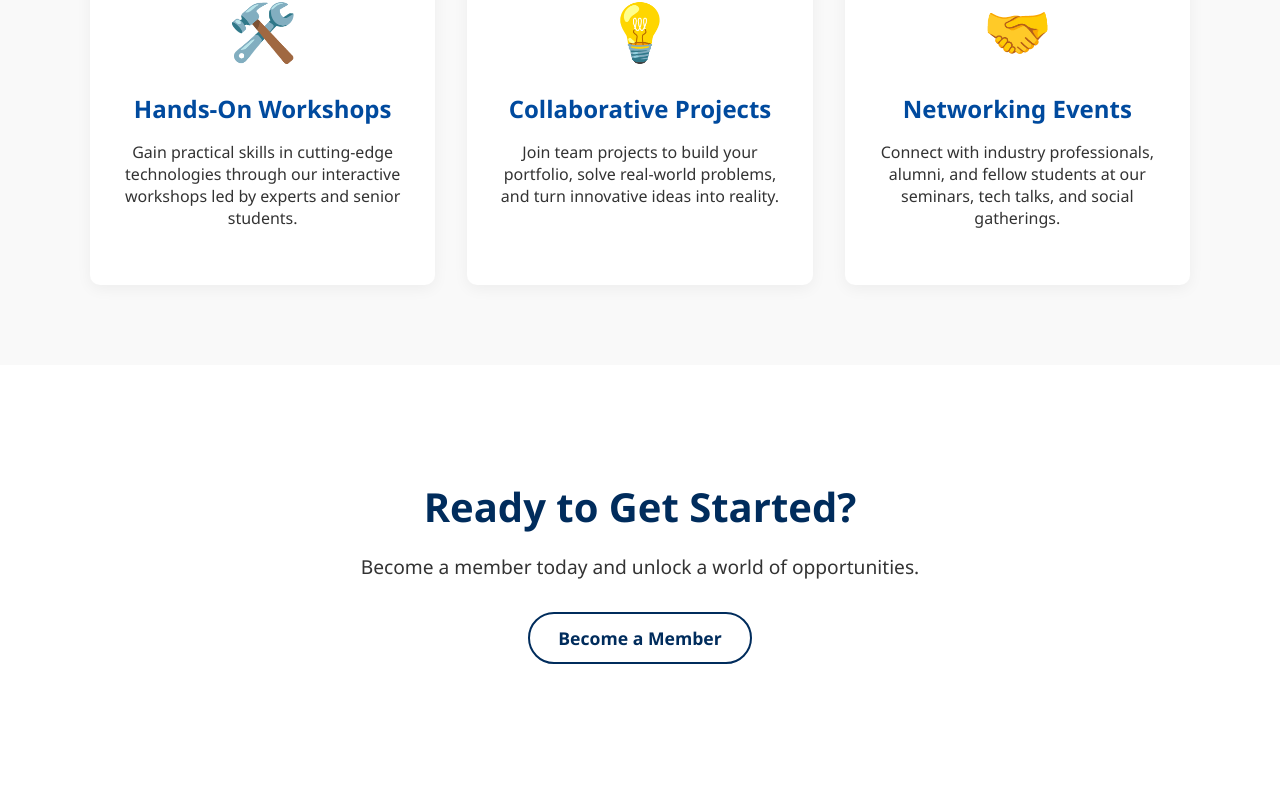
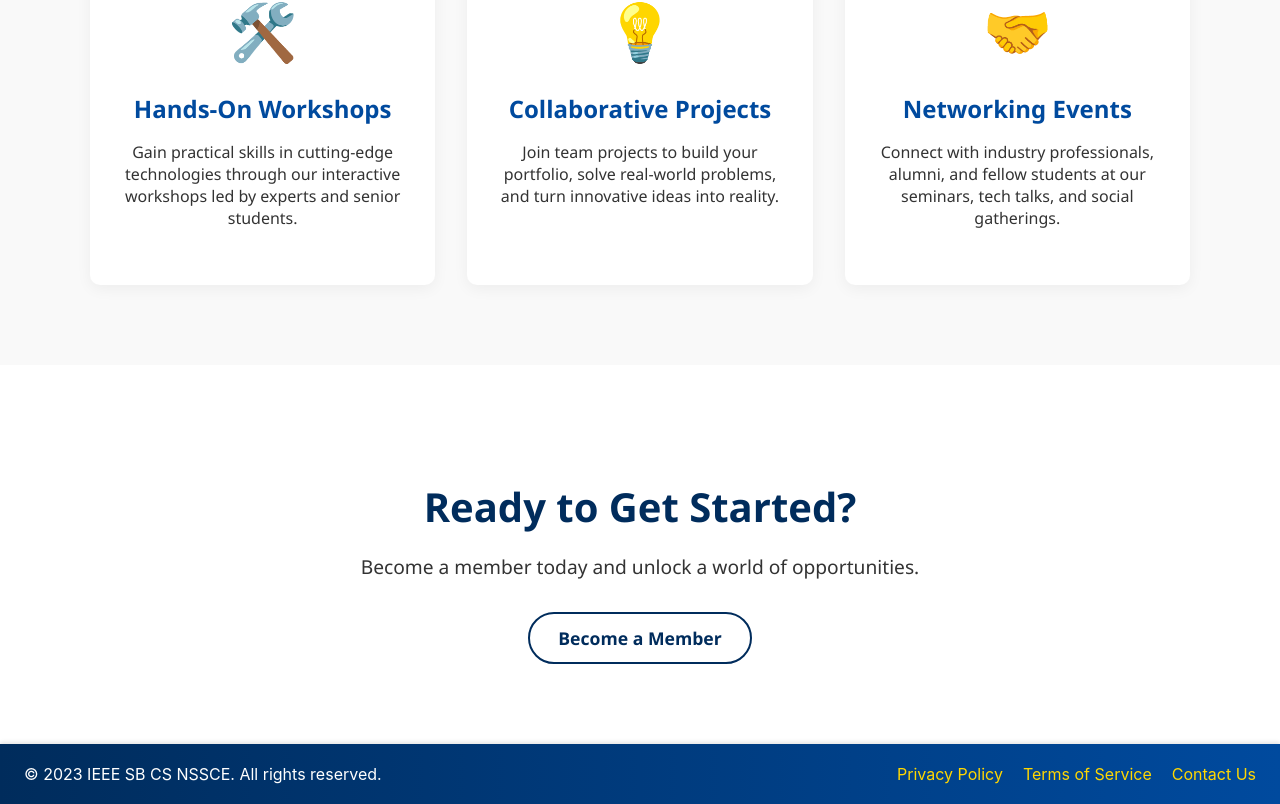
Before and after one commit to IEECSSBCNSSCE/ieeecssbcnssce, a React (Create React App) app: page / in a window 1280 px wide. Shown: the part 1424-2228 px from the top of the page. Before the commit the page ends 2168 px from the top, so only its background shows below. Built offline with nearby package versions, Linux system fonts and the light colour scheme.

Commit message:
footer is added

```diff
--- a/src/App.js
+++ b/src/App.js
@@ -1,12 +1,14 @@
 import './App.css';
 import Navbar from './components/navbar/navbar';
 import HomePage from './components/homepage/homepage';
+import Footer from './components/footer/footer';
 
 function App() {
   return (
     <div className="App">
     <Navbar/>
     <HomePage/>
+    <Footer/>
     </div>
   );
 }
--- /dev/null
+++ b/src/components/footer/footer.css
@@ -0,0 +1,54 @@
+/* --- General Footer Styling --- */
+.footer {
+  background: linear-gradient(90deg, #002c5c, #004a9e); /* Darker IEEE blue gradient */
+  color: #fff;
+  padding: 20px 0;
+  text-align: center;
+  position: relative;
+  bottom: 0;
+  width: 100%;
+  box-shadow: 0 -2px 4px rgba(0, 0, 0, 0.1);
+}
+
+.footer-container {
+  max-width: 1300px;
+  margin: 0 auto;
+  padding: 0 24px;
+  display: flex;
+  justify-content: space-between;
+  align-items: center;
+  flex-wrap: wrap;
+}
+
+.footer p {
+  margin: 0;
+  font-size: 1rem;
+}
+
+.footer-links {
+  display: flex;
+  gap: 20px;
+}
+
+.footer-links a {
+  color: #ffd700; /* IEEE gold color */
+  text-decoration: none;
+  font-size: 1rem;
+  transition: color 0.2s ease-in-out;
+}
+
+.footer-links a:hover {
+  color: #fff;
+}
+
+/* --- Responsive Design --- */
+@media screen and (max-width: 768px) {
+  .footer-container {
+    flex-direction: column;
+    gap: 10px;
+  }
+
+  .footer-links {
+    justify-content: center;
+  }
+}
--- /dev/null
+++ b/src/components/footer/footer.js
@@ -0,0 +1,19 @@
+import React from 'react';
+import './footer.css';
+
+const Footer = () => {
+  return (
+    <footer className="footer">
+      <div className="footer-container">
+        <p>&copy; 2023 IEEE SB CS NSSCE. All rights reserved.</p>
+        <div className="footer-links">
+          <a href="/privacy">Privacy Policy</a>
+          <a href="/terms">Terms of Service</a>
+          <a href="/contact">Contact Us</a>
+        </div>
+      </div>
+    </footer>
+  );
+};
+
+export default Footer;
```
Also changed, not shown: 1 other file (tests, documents, lock files or other folders).
